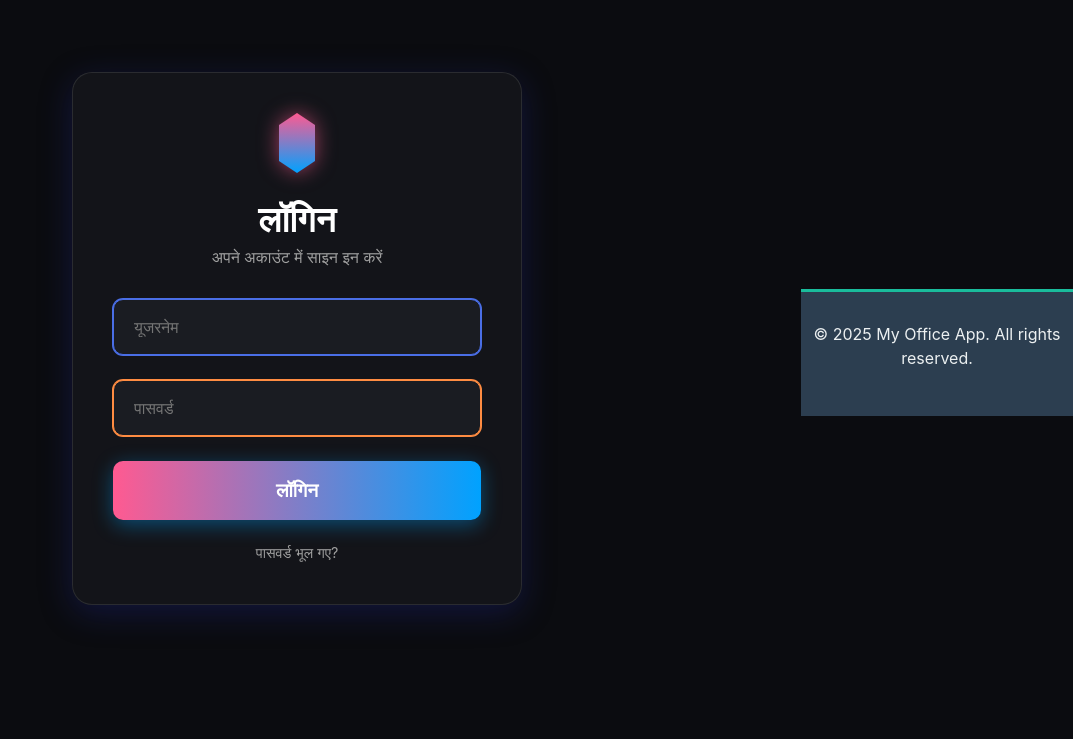
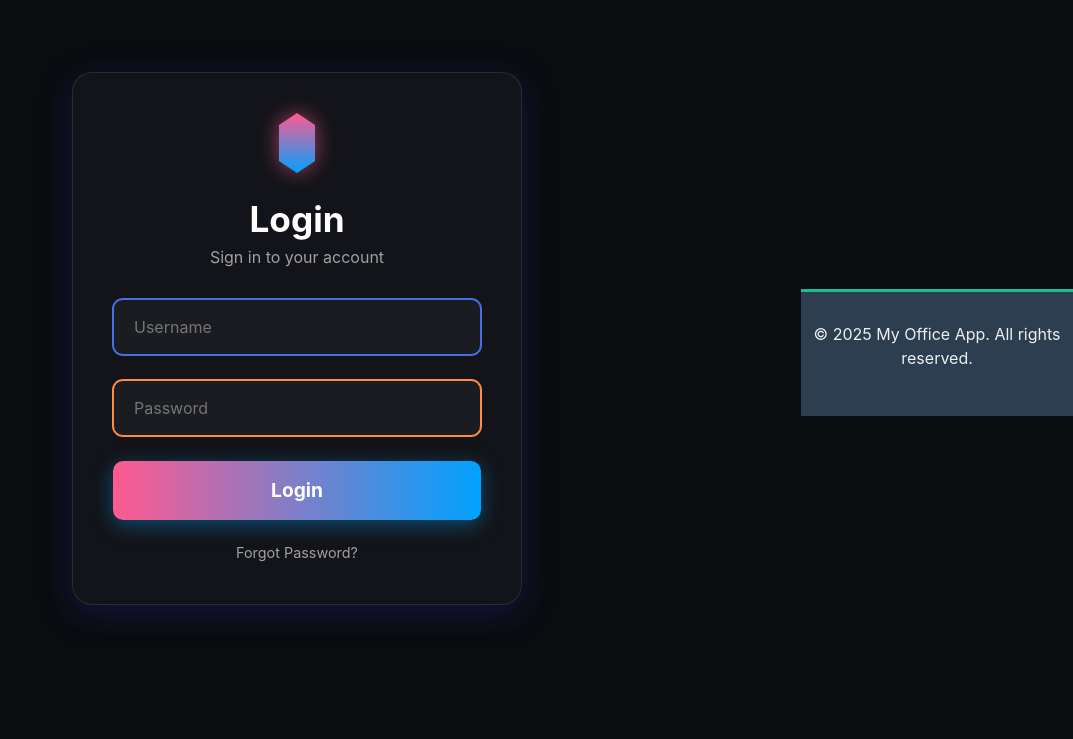
Before and after one commit to Abhijeet630/abhiitadmin, a Flask app: page /login in a window 1280 px wide. Shown: the part 155-894 px from the top of the page, without its empty margins (207-1280 px from the left). Run offline with Flask 3, Linux system fonts and the light colour scheme.

Commit message:
Auto update from VS Code

```diff
--- a/templates/login.html
+++ b/templates/login.html
@@ -16,8 +16,8 @@
             </svg>
         </div>
         <div class="login-form-container">
-            <h2 class="title">लॉगिन</h2>
-            <p class="subtitle">अपने अकाउंट में साइन इन करें</p>
+            <h2 class="title">Login</h2>
+            <p class="subtitle">Sign in to your account</p>
 
             {% with messages = get_flashed_messages(with_categories=true) %}
             {% if messages %}
@@ -33,15 +33,15 @@
 
             <form method="POST">
                 <div class="input-group">
-                    <input type="text" id="username" name="username" placeholder="यूजरनेम" required>
+                    <input type="text" id="username" name="username" placeholder="Username" required>
                 </div>
                 <div class="input-group">
-                    <input type="password" id="password" name="password" placeholder="पासवर्ड" required>
+                    <input type="password" id="password" name="password" placeholder="Password" required>
                 </div>
-                <button type="submit" class="login-btn">लॉगिन</button>
+                <button type="submit" class="login-btn">Login</button>
             </form>
             <div class="link-area">
-                <a href="#" class="forgot-password">पासवर्ड भूल गए?</a>
+                <a href="#" class="forgot-password">Forgot Password?</a>
             </div>
         </div>
     </div>
```
